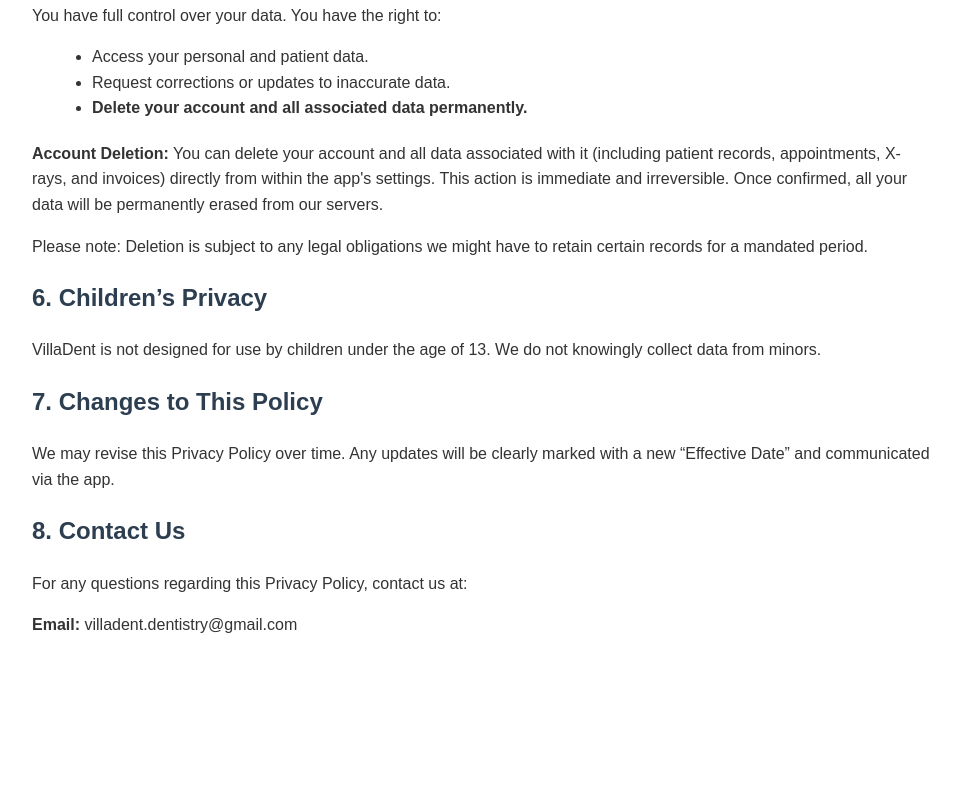
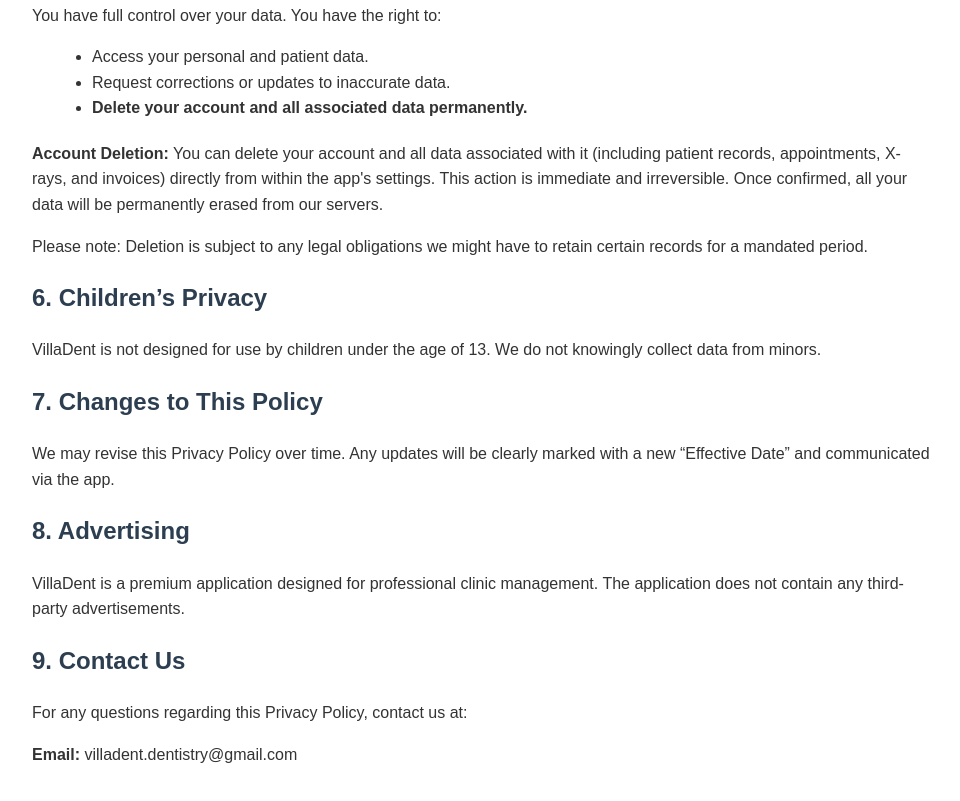
Before and after one commit to AdnanAldaghestani/VillaDent-Privacy-Policy, a plain HTML site: page index.html in a window 1280 px wide. Shown: the part 1045-1846 px from the top of the page, without its empty margins (158-1118 px from the left). Before the commit the page ends 1723 px from the top, so only its background shows below. Drawn offline with Linux system fonts and the light colour scheme.

Commit message:
Update index.html

```diff
--- a/index.html
+++ b/index.html
@@ -71,7 +71,10 @@
   <h2>7. Changes to This Policy</h2>
   <p>We may revise this Privacy Policy over time. Any updates will be clearly marked with a new “Effective Date” and communicated via the app.</p>
 
-  <h2>8. Contact Us</h2>
+  <h2>8. Advertising</h2>
+  <p>VillaDent is a premium application designed for professional clinic management. The application does not contain any third-party advertisements.</p>
+
+  <h2>9. Contact Us</h2>
   <p>For any questions regarding this Privacy Policy, contact us at:</p>
   <p><strong>Email:</strong> villadent.dentistry@gmail.com</p>
 </body>
```
